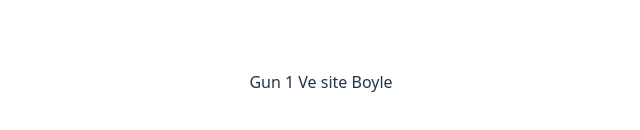
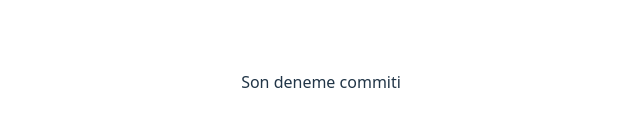
Before and after one commit to aydog4nn/vite-project-1, a React (Vite) app: page / in a window 1280 px wide. Shown: the part 318-448 px from the top of the page, without its empty margins (319-959 px from the left). Built offline with nearby package versions, Linux system fonts and the light colour scheme.

Commit message:
son-deneme-commiti

```diff
--- a/src/App.jsx
+++ b/src/App.jsx
@@ -7,7 +7,7 @@ function App() {
 
   return (
     <>
-      <div>Gun 1 Ve site Boyle</div>
+      <div>Son deneme commiti</div>
     </>
   )
 }
```
